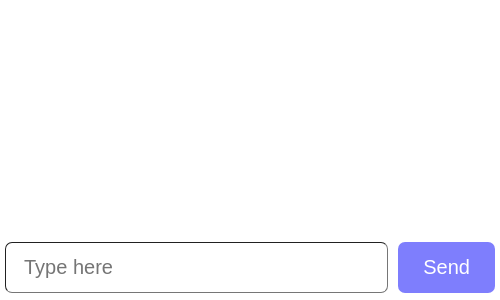
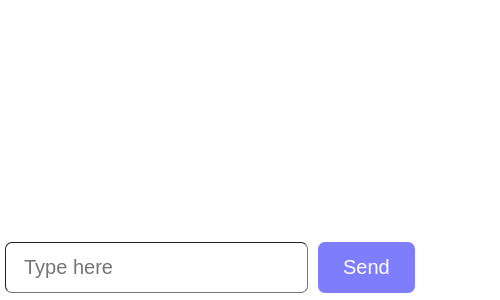
Before and after one commit to akashdpcali-cloud/MyBot, a React (Vite) app: page / in a window 390 px wide. Shown: the part 544-844 px from the top of the page, 500 px wide, since content can reach past the window. Built offline with nearby package versions, Linux system fonts and the light colour scheme.

Commit message:
Change body width to height for mobile responsiveness

```diff
--- a/src/index.css
+++ b/src/index.css
@@ -6,6 +6,6 @@ body{
 }
 @media (max-width: 600px) {
   body{
-    width: 500px;
+    height:100%;
   }
 }
```
